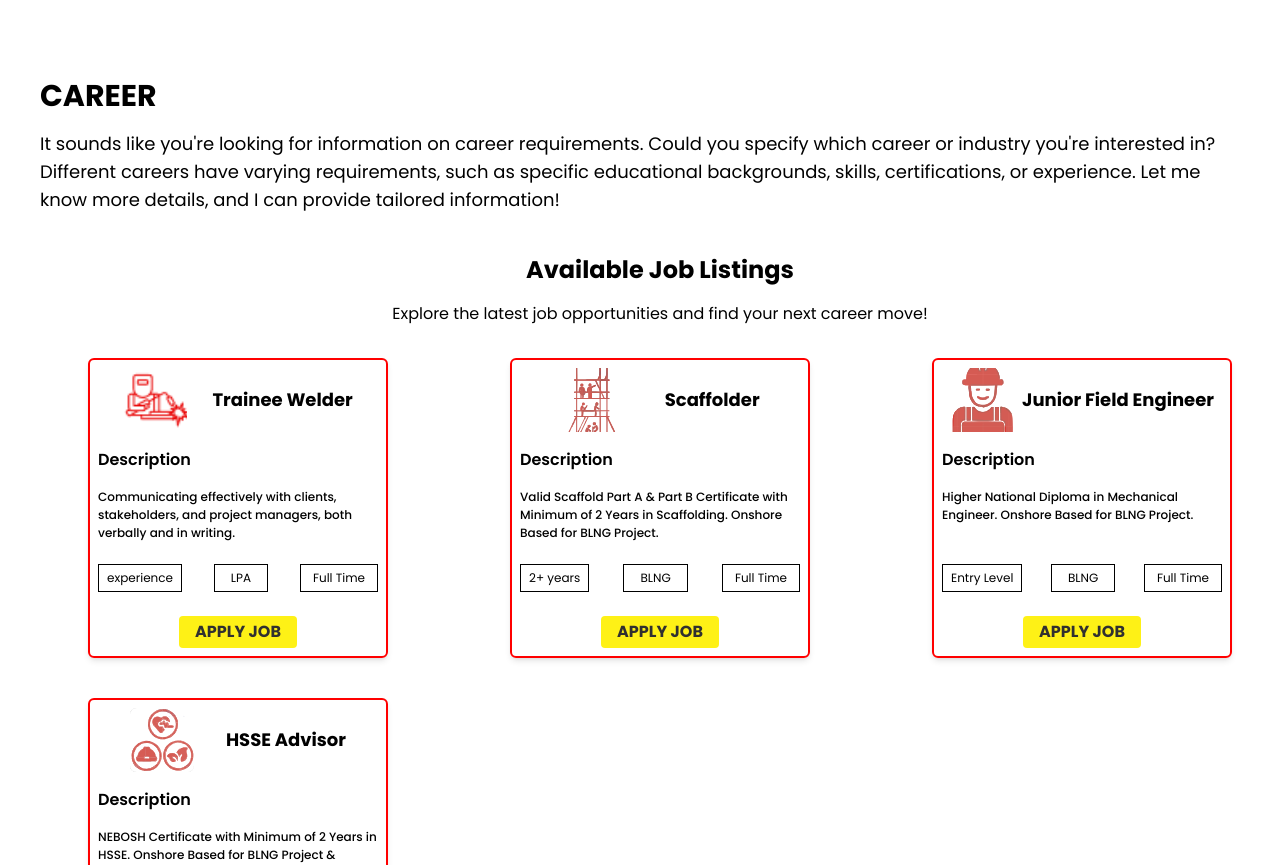
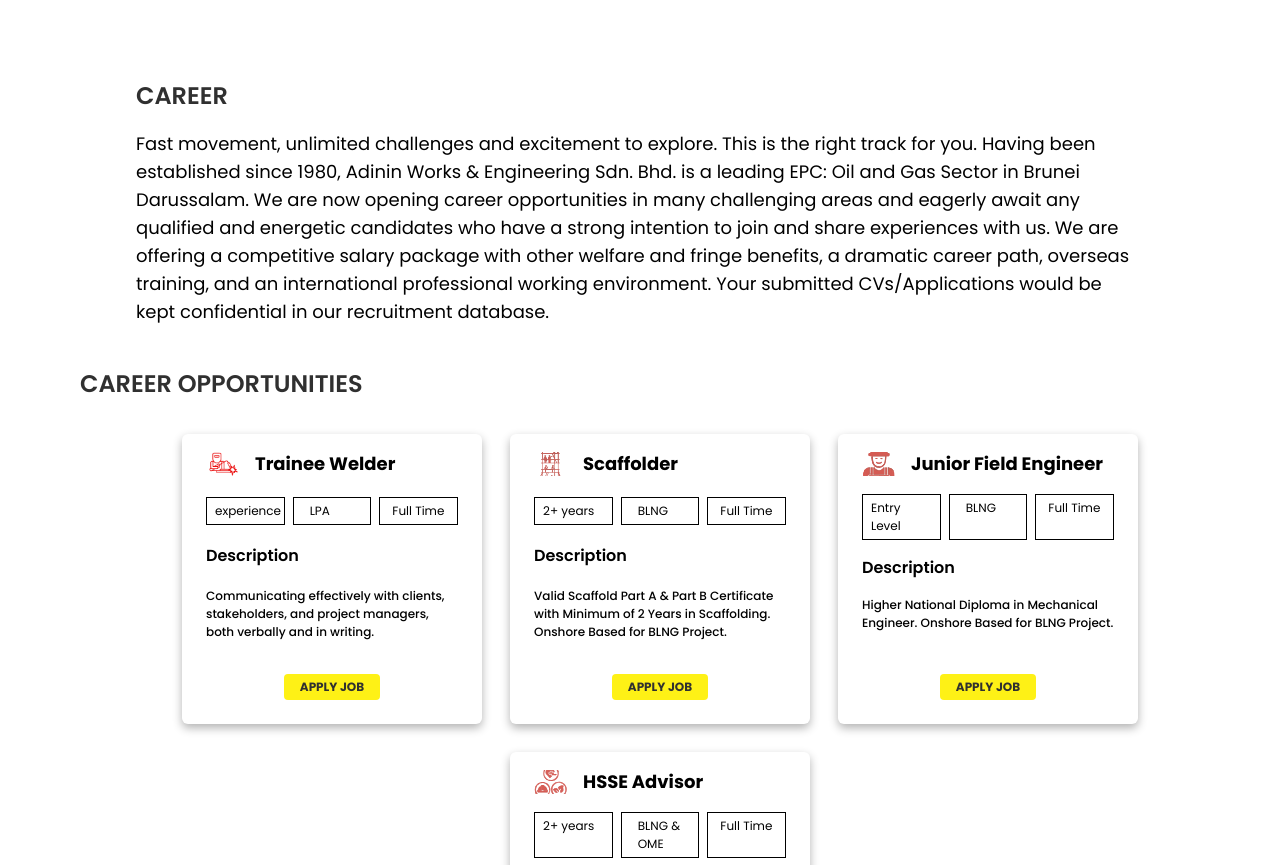
Before and after one commit to CloudBeesTechnology/AWE-Website, a React (Vite) app: page /applyJob in a window 1280 px wide. Shown: the part 380-1245 px from the top of the page. Built offline with nearby package versions, Linux system fonts and the light colour scheme; what aws-amplify would draw is missing.

Commit message:
Updated: Made some changes.

```diff
--- a/src/pages/about/AboutOurMission.jsx
+++ b/src/pages/about/AboutOurMission.jsx
@@ -16,7 +16,7 @@
   return (
     <section>
       <CommonBanner background={bg} title="Our Mission & Vision" />
-      <div className="screen-size bg-white pt-16 pb-12 px-2 lg:px-10">
+      <div className="screen-size bg-white pt-16 pb-12 px-2 lg:px-32">
         {/* Title */}
         <div className="mb-8">
           <h2 className="text-[28px] font-semibold bg-[#FEF116] text-center w-[220px] p-3">
--- a/src/pages/about/AboutService.jsx
+++ b/src/pages/about/AboutService.jsx
@@ -21,7 +21,7 @@
     <>
 
       <section>
-        <CommonBanner background={bg} title="Our Service" />
+        <CommonBanner background={bg} title="Our Services" />
         <div className="screen-size bg-white pt-16 px-2 lg:px-10 ">
           {/* Title Section */}
           <div className=" flex-col max-sm:text-justify sm:mb-12 mb-10">
--- a/src/pages/applyJob/CareerSection.jsx
+++ b/src/pages/applyJob/CareerSection.jsx
@@ -1,8 +1,129 @@
-import React from 'react';
+// import React from 'react';
+// import { CommonBanner } from '../../Component/Organization/CommonBanner';
+// import bg from "../../assets/applyJob/applyJob-1.jpeg";
+// import { Link } from 'react-router-dom';
+// import { useEffect } from 'react';
+// import { CareerData } from './CareerData';
+
+// export const CareerSection = () => {
+//   useEffect(() => {
+//     window.scrollTo({
+//       top: 0,
+//       behavior: "smooth",
+//     });
+//   }, []);
+
+//   return (
+//     <section>
+//             <CommonBanner background={bg}  title="Apply Job" />
+//     <div className="flex flex-col  center   p-4 sm:p-10 space-y-6 md:space-y-0 md:space-x-10 my-10">
+//       {/* Career Section */}
+//       <div className=" mb-10">
+//         <h2 className="text-3xl font-bold">CAREER</h2>
+//         <p className="mt-4 text-lg max-sm:text-justify">
+//           It sounds like you're looking for information on career requirements.
+//           Could you specify which career or industry you're interested in?
+//           Different careers have varying requirements, such as specific
+//           educational backgrounds, skills, certifications, or experience. Let me
+//           know more details, and I can provide tailored information!
+//         </p>
+//       </div>
+
+//       {/* Employment Application Form */}
+
+//       {/* <div className="flex-1 center flex-col ">
+//         <h3 className="font-bold text-lg mb-7"><span></span>JOB VACANCIES</h3>
+//         <div className="space-y-4 p-2 rounded-md shadow-md sm:w-[300px] border-2 border-[red]">
+// <div className='flex justify-evenly items-center'>
+
+//             <img
+//               src={icon}
+//               alt="Welder"
+//               className="object-cover w-20"
+//             />
+// <p className="font-bold text-lg mb-4">Welding </p>
+
+//   </div>
+//   <h4 className="font-semibold">Description</h4>
+//           <p className=" text-[12px] font-medium ">Communicating effectively with clients, stakeholders, and project managers, both verbally and in writing.</p>
+// <div className=' flex-wrap flex justify-between items-center gap-2'><p className='border py-1 px-2 text-[12px]'>Experience 0-1</p> <p className='border py-1 px-4 text-[12px]'>LPA</p> <p className='border py-1 px-3 text-[12px]'>Full Time</p></div>
+//           <p>
+//             <div className='center mt-5'>
+//             <Link to="/addCandidates" className="bg-[#FEF116] text-black center font-bold py-1 px-4 rounded">
+//              APPLY JOB
+//             </Link>
+//             </div>
+//           </p>
+//         </div>
+//       </div> */}
+
+// <div className="space-y-4 ">
+//       {/* Title and description section */}
+//       <div className="text-center mb-6">
+//         <h1 className="text-2xl font-bold mb-4">Available Job Listings</h1>
+//         <p className="">Explore the latest job opportunities and find your next career move!</p>
+//       </div>
+
+//     <div className='flex max-[742px]:justify-center justify-between items-center flex-wrap gap-7 p-2 gap-y-10'>
+//     {/* {CareerData.map((job) => (
+//         <div key={job.id} className=" gap-7 space-y-4 p-2 rounded-md shadow-md sm:w-[300px] sm:h-[300px]  border-2 border-[red]">
+//           <div className='flex justify-evenly items-center '>
+//             <img
+//               src={job.icon}
+//               alt={job.title}
+//               className="object-cover w-16 h-16 text-[red] "
+//             />
+//             <p className="font-bold text-lg  ">{job.title}</p>
+//           </div>
+//           <h4 className="font-semibold">Description</h4>
+//           <p className="text-[12px] font-medium h-[60px]">{job.description}</p>
+//           <div className='flex-wrap flex justify-between items-center gap-2'>
+//             <p className='border py-1 px-2 text-[12px]  '>{job.experience}</p>
+//             <p className='border py-1 px-4 text-[12px]'>{job.lpa}</p>
+//             <p className='border py-1 px-3 text-[12px]'>{job.type}</p>
+//           </div>
+//           <div className='center py-2'>
+//             <Link to="/addCandidates" className="bg-[#FEF116] text-black center font-bold py-1 px-4 rounded">
+//               APPLY JOB
+//             </Link>
+//           </div>
+//         </div>
+//       ))} */}
+//       {CareerData.map((job, index) => (
+//   <div key={`${job.id}-${index}`} className="gap-7 space-y-4 p-2 rounded-md shadow-md sm:w-[300px] sm:h-[300px] border-2 border-[red]">
+//     <div className='flex justify-evenly items-center '>
+//       <img
+//         src={job.icon}
+//         alt={job.title}
+//         className="object-cover w-16 h-16 text-[red]"
+//       />
+//       <p className="font-bold text-lg">{job.title}</p>
+//     </div>
+//     <h4 className="font-semibold">Description</h4>
+//     <p className="text-[12px] font-medium h-[60px]">{job.description}</p>
+//     <div className='flex-wrap flex justify-between items-center gap-2'>
+//       <p className='border py-1 px-2 text-[12px]'>{job.experience}</p>
+//       <p className='border py-1 px-4 text-[12px]'>{job.lpa}</p>
+//       <p className='border py-1 px-3 text-[12px]'>{job.type}</p>
+//     </div>
+//     <div className='center py-2'>
+//       <Link to="/addCandidates" className="bg-[#FEF116] text-black center font-bold py-1 px-4 rounded">
+//         APPLY JOB
+//       </Link>
+//     </div>
+//   </div>
+// ))}
+//     </div>
+//     </div>
+//     </div>
+//     </section>
+//   );
+// };
+
+import React, { useEffect } from 'react';
 import { CommonBanner } from '../../Component/Organization/CommonBanner';
 import bg from "../../assets/applyJob/applyJob-1.jpeg";
 import { Link } from 'react-router-dom';
-import { useEffect } from 'react';
 import { CareerData } from './CareerData';
 
 export const CareerSection = () => {
@@ -15,99 +136,43 @@
 
   return (
     <section>
-            <CommonBanner background={bg}  title="Apply Job" />
-    <div className="flex flex-col  center   p-4 sm:p-10 space-y-6 md:space-y-0 md:space-x-10 my-10">
+      <CommonBanner background={bg} title="Apply Job" />
+      <div className="flex flex-col items-center p-4 sm:p-10 space-y-6 md:space-y-0 md:space-x-10 my-10">
         {/* Career Section */}
-      <div className=" mb-10">
-        <h2 className="text-3xl font-bold">CAREER</h2>
+        <div className="mb-10 px-0 lg:px-24">
+          <h2 className="text-[24px] text-[#303030] font-semibold">CAREER</h2>
           <p className="mt-4 text-lg max-sm:text-justify">
-          It sounds like you're looking for information on career requirements.
-          Could you specify which career or industry you're interested in?
-          Different careers have varying requirements, such as specific
-          educational backgrounds, skills, certifications, or experience. Let me
-          know more details, and I can provide tailored information!
+            Fast movement, unlimited challenges and excitement to explore. This is the right track for you. Having been established since 1980, Adinin Works & Engineering Sdn. Bhd. is a leading EPC: Oil and Gas Sector in Brunei Darussalam. We are now opening career opportunities in many challenging areas and eagerly await any qualified and energetic candidates who have a strong intention to join and share experiences with us. We are offering a competitive salary package with other welfare and fringe benefits, a dramatic career path, overseas training, and an international professional working environment. Your submitted CVs/Applications would be kept confidential in our recruitment database.
           </p>
         </div>
 
-      {/* Employment Application Form */}
-
-      {/* <div className="flex-1 center flex-col ">
-        <h3 className="font-bold text-lg mb-7"><span></span>JOB VACANCIES</h3>
-        <div className="space-y-4 p-2 rounded-md shadow-md sm:w-[300px] border-2 border-[red]">
-<div className='flex justify-evenly items-center'>
-
-            <img
-              src={icon}
-              alt="Welder"
-              className="object-cover w-20"
-            />
-<p className="font-bold text-lg mb-4">Welding </p>
-
-  </div>
-  <h4 className="font-semibold">Description</h4>
-          <p className=" text-[12px] font-medium ">Communicating effectively with clients, stakeholders, and project managers, both verbally and in writing.</p>
-<div className=' flex-wrap flex justify-between items-center gap-2'><p className='border py-1 px-2 text-[12px]'>Experience 0-1</p> <p className='border py-1 px-4 text-[12px]'>LPA</p> <p className='border py-1 px-3 text-[12px]'>Full Time</p></div>
-          <p>
-            <div className='center mt-5'>
-            <Link to="/addCandidates" className="bg-[#FEF116] text-black center font-bold py-1 px-4 rounded">
-             APPLY JOB
-            </Link>
-            </div>
-          </p>
-        </div>
-      </div> */}
-
-<div className="space-y-4 ">
+        <div className="text-start">
           {/* Title and description section */}
-      <div className="text-center mb-6">
-        <h1 className="text-2xl font-bold mb-4">Available Job Listings</h1>
-        <p className="">Explore the latest job opportunities and find your next career move!</p>
+          <div className="text-start mb-6">
+            <h2 className="text-[24px] text-[#303030] font-semibold">CAREER OPPORTUNITIES</h2>
           </div>
 
-    <div className='flex max-[742px]:justify-center justify-between items-center flex-wrap gap-7 p-2 gap-y-10'>
-    {/* {CareerData.map((job) => (
-        <div key={job.id} className=" gap-7 space-y-4 p-2 rounded-md shadow-md sm:w-[300px] sm:h-[300px]  border-2 border-[red]">
-          <div className='flex justify-evenly items-center '>
+          <div className='flex flex-wrap justify-center items-start gap-7 p-2'>
+            {CareerData.map((job, index) => (
+              <div key={`${job.id}-${index}`} className="flex flex-col justify-between space-y-4 px-6 py-4 rounded-md shadow-[0_4px_10px_rgba(0,0,0,0.3)] w-full sm:w-[300px] h-[290px]">
+                <div className='flex items-center'>
                   <img
                     src={job.icon}
                     alt={job.title}
-              className="object-cover w-16 h-16 text-[red] "
-            />
-            <p className="font-bold text-lg  ">{job.title}</p>
-          </div>
-          <h4 className="font-semibold">Description</h4>
-          <p className="text-[12px] font-medium h-[60px]">{job.description}</p>
-          <div className='flex-wrap flex justify-between items-center gap-2'>
-            <p className='border py-1 px-2 text-[12px]  '>{job.experience}</p>
-            <p className='border py-1 px-4 text-[12px]'>{job.lpa}</p>
-            <p className='border py-1 px-3 text-[12px]'>{job.type}</p>
-          </div>
-          <div className='center py-2'>
-            <Link to="/addCandidates" className="bg-[#FEF116] text-black center font-bold py-1 px-4 rounded">
-              APPLY JOB
-            </Link>
-          </div>
-        </div>
-      ))} */}
-      {CareerData.map((job, index) => (
-  <div key={`${job.id}-${index}`} className="gap-7 space-y-4 p-2 rounded-md shadow-md sm:w-[300px] sm:h-[300px] border-2 border-[red]">
-    <div className='flex justify-evenly items-center '>
-      <img
-        src={job.icon}
-        alt={job.title}
-        className="object-cover w-16 h-16 text-[red]"
+                    className="object-cover w-[33px] h-[24px] mr-4"
                   />
                   <p className="font-bold text-lg">{job.title}</p>
                 </div>
-    <h4 className="font-semibold">Description</h4>
-    <p className="text-[12px] font-medium h-[60px]">{job.description}</p>
-    <div className='flex-wrap flex justify-between items-center gap-2'>
+                <div className='grid grid-cols-3 gap-2 w-full'>
                   <p className='border py-1 px-2 text-[12px]'>{job.experience}</p>
                   <p className='border py-1 px-4 text-[12px]'>{job.lpa}</p>
                   <p className='border py-1 px-3 text-[12px]'>{job.type}</p>
                 </div>
-    <div className='center py-2'>
-      <Link to="/addCandidates" className="bg-[#FEF116] text-black center font-bold py-1 px-4 rounded">
+
+                <h4 className="font-semibold">Description</h4>
+                <p className="text-[12px] font-medium h-[60px]">{job.description}</p>
+                <div className='flex justify-center py-2 w-full'>
+                  <Link to="/addCandidates" className="bg-[#FEF116] text-[12px] text-black font-bold py-1 px-4 rounded">
                     APPLY JOB
                   </Link>
                 </div>
--- a/src/pages/contact/Contact.jsx
+++ b/src/pages/contact/Contact.jsx
@@ -16,8 +16,8 @@
   return (
     <div>
         <ContactSection/>
-        {/* <BusinessHours/> */}
         <BusinessEnquiries/>
+        <BusinessHours/>
     </div>
   )
 }
```
Also changed, not shown: src/Component/Organization/Footer.jsx (+4 -4 lines), src/pages/home/HomeMS.jsx (+6 -6 lines), src/pages/home/HomeNewEvent.jsx (+76 -12 lines). Lines whose indentation alone changed are shown as unchanged.
